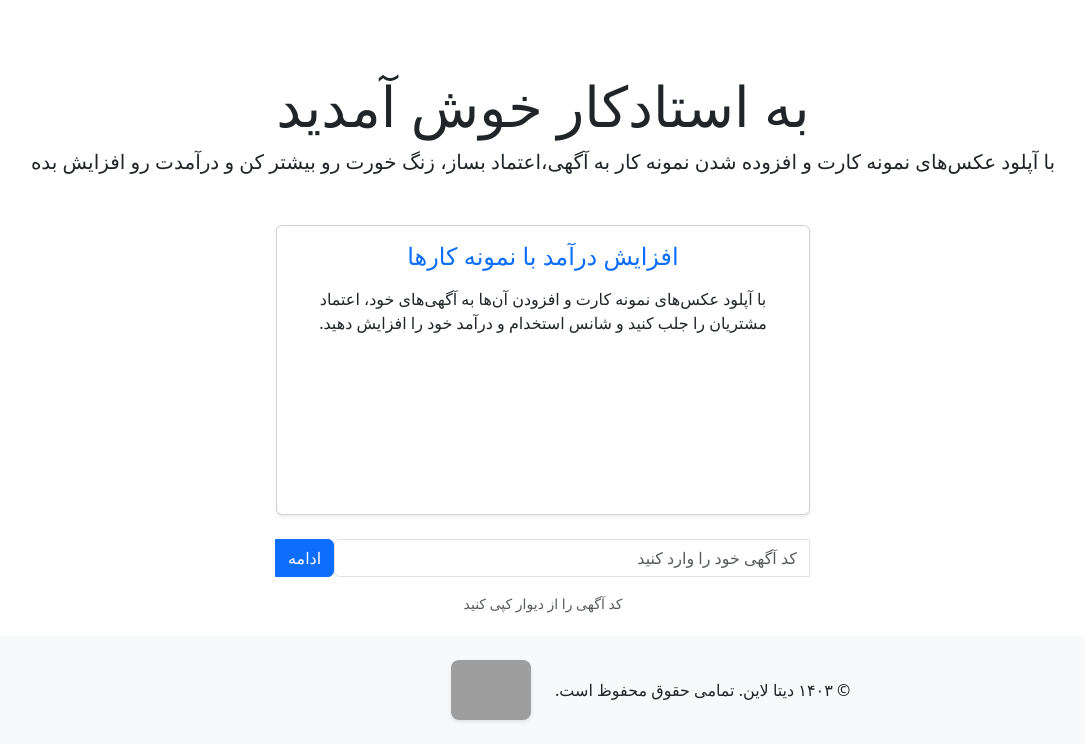
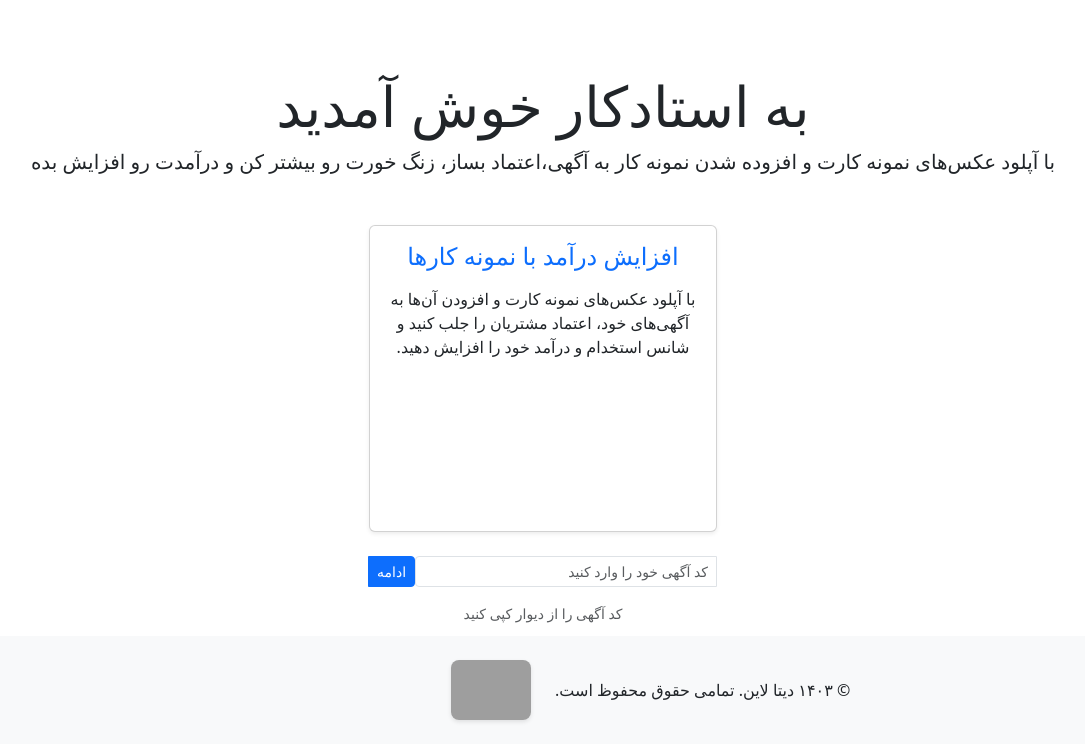
Before and after one commit to khoshraftar/data-line, a Django app: page /ostadkar/ in a window 1280 px wide. Shown: the part 56-800 px from the top of the page, without its empty margins (97-1182 px from the left). Run offline with Django 5.2, Linux system fonts and the light colour scheme; some libraries are stand-ins or nearby versions; grey boxes are pictures that could not be loaded.

Commit message:
Improve ostadkar home page ui

```diff
--- a/templates/ostadkar/home.html
+++ b/templates/ostadkar/home.html
@@ -11,7 +11,7 @@
     </div>
 
     <div class="row justify-content-center">
-        <div class="col-md-6">
+        <div class="col-md-6 col-lg-5 col-xl-4">
             <div class="card h-100 shadow-sm">
                 <div class="card-body text-center">
                     <h2 class="h4 text-primary mb-3">افزایش درآمد با نمونه کارها</h2>
@@ -31,7 +31,7 @@
             {% else %}
                 <div class="text-center mt-4 mb-5">
                     <form method="GET" action="{% url 'ostadkar:home' %}" class="mb-3">
-                        <div class="input-group">
+                        <div class="input-group input-group-sm">
                             <input type="text" name="post_token" class="form-control" placeholder="کد آگهی خود را وارد کنید" required>
                             <button type="submit" class="btn btn-primary">ادامه</button>
                         </div>
```
